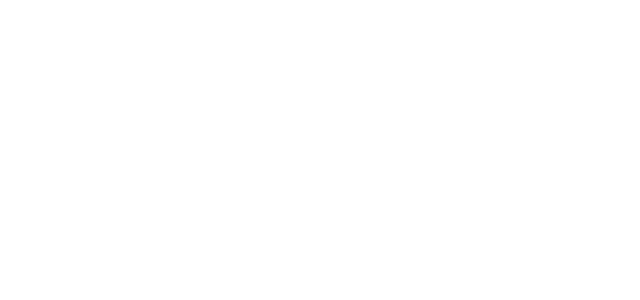
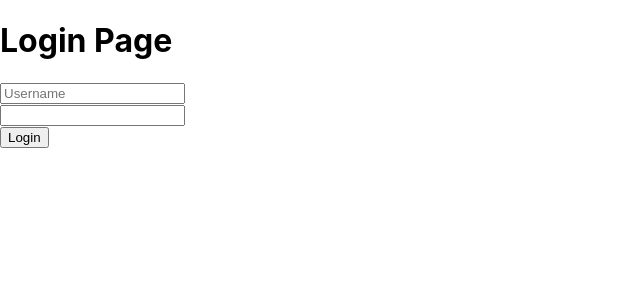
Before and after one commit to SebastianHawlitzki/capstone-project_sebastian_hawlitzki, a React (Create React App) app in the folder frontend/: page /login in a window 1280 px wide. Before the commit this address had no page. Shown: the top 300 px of the page, without its empty margins (0-640 px from the left). Built offline with nearby package versions, Linux system fonts and the light colour scheme.

Commit message:
feat: Login frontend implementation + logout , bugfix on package.json

```diff
--- a/frontend/package.json
+++ b/frontend/package.json
@@ -11,8 +11,10 @@
     "@types/node": "^16.18.11",
     "@types/react": "^18.0.27",
     "@types/react-dom": "^18.0.10",
+    "axios": "^1.2.4",
     "react": "^18.2.0",
     "react-dom": "^18.2.0",
+    "react-router-dom": "^6.7.0",
     "react-scripts": "5.0.1",
     "typescript": "^4.9.4",
     "web-vitals": "^2.1.4"
--- a/frontend/src/App.tsx
+++ b/frontend/src/App.tsx
@@ -1,16 +1,13 @@
 import React from 'react';
 import './App.css';
-import {BrowserRouter, Route, Routes} from "react-router-dom";
-import HomePage from "./pages/HomePage";
-import TransactionPage from "./pages/TransactionPage";
+import {BrowserRouter} from "react-router-dom";
+import Root from "./Root";
+
 
 export default function App() {
     return (
         <BrowserRouter>
-            <Routes>
-                <Route path="/" element={<HomePage/>}/>
-                <Route path="/transaction" element={<TransactionPage/>}/>
-            </Routes>
+            <Root/>
         </BrowserRouter>
     );
 }
--- /dev/null
+++ b/frontend/src/Root.tsx
@@ -0,0 +1,28 @@
+import {Route, Routes} from "react-router-dom";
+import Auth from "./components/Auth";
+import HomePage from "./pages/HomePage";
+import LoginPage from "./pages/LoginPage";
+import React from "react";
+import LogoutButton from "./components/LogoutButton";
+import TransactionPage from "./pages/TransactionPage";
+
+export default function Root () {
+    return (
+        <Routes>
+            <Route path="/" element={
+                <Auth>
+                    <HomePage/>
+                </Auth>
+            }/>
+
+            <Route path="/transaction" element={
+                <Auth>
+                    <LogoutButton/>
+                    <TransactionPage/>
+                </Auth>
+            }/>
+
+            <Route path="/login" element={<LoginPage/>}/>
+        </Routes>
+    );
+}
--- /dev/null
+++ b/frontend/src/components/Auth.tsx
@@ -0,0 +1,33 @@
+import React, {useEffect} from "react";
+import {useLocation, useNavigate} from "react-router-dom";
+import axios from "axios";
+
+export default function Auth (
+    {
+        children,
+    } : {
+        children: React.ReactNode,
+    }
+) {
+    const [isAuthenticated, setIsAuthenticated] = React.useState(false);
+    const navigate = useNavigate();
+    const location = useLocation();
+
+    useEffect(() => {
+        (async () => {
+            try {
+                await axios.get("/api/app-users/me");
+                setIsAuthenticated(true);
+            } catch (e) {
+                setIsAuthenticated(false);
+                navigate("/login");
+            }
+        })();
+    }, [location.pathname, navigate]);
+
+    return (
+        <>
+            {isAuthenticated && children}
+        </>
+    );
+}
--- /dev/null
+++ b/frontend/src/components/LogoutButton.tsx
@@ -0,0 +1,17 @@
+import {useNavigate} from "react-router-dom";
+import {useCallback} from "react";
+import axios from "axios";
+
+export default function LogoutButton () {
+    const navigate = useNavigate();
+
+    const logout = useCallback(async () => {
+        await axios.get("/api/app-users/logout");
+        navigate("/login");
+        window.document.cookie = "";
+    }, [navigate]);
+
+    return (
+        <button onClick={logout}>Logout</button>
+    )
+}
--- a/frontend/src/pages/HomePage.tsx
+++ b/frontend/src/pages/HomePage.tsx
@@ -1,7 +1,10 @@
+import LogoutButton from "../components/LogoutButton";
+
 export default function HomePage () {
     return (
         <div>
             <h1>Home Page</h1>
+            <LogoutButton/>
         </div>
     );
 }
--- /dev/null
+++ b/frontend/src/pages/LoginPage.tsx
@@ -0,0 +1,62 @@
+import {FormEvent, useCallback, useState} from "react";
+import axios from "axios";
+import {useNavigate} from "react-router-dom";
+
+export default function LoginPage () {
+    const [username, setUsername] = useState("");
+    const [password, setPassword] = useState("");
+
+    const [error, setError] = useState("");
+
+    const navigate = useNavigate();
+
+    const login = useCallback(async (e: FormEvent<HTMLFormElement>) => {
+        e.preventDefault();
+
+        setError("");
+
+        try {
+            await axios.post("/api/app-users/login", null, {
+                headers: {
+                    "Authorization": "Basic " + window.btoa(
+                        username + ":" + password
+                    )
+                }
+            });
+
+            navigate("/");
+        } catch (e) {
+            setError("Invalid username or password");
+        }
+    }, [navigate, password, username]);
+
+    return (
+        <div>
+            <h1>Login Page</h1>
+
+            {error && <div>{error}</div>}
+
+            <form onSubmit={login}>
+                <div>
+                    <input
+                        placeholder="Username"
+                        value={username}
+                        onChange={e => setUsername(e.target.value)}
+                    />
+                </div>
+
+                <div>
+                    <input
+                        type="password"
+                        value={password}
+                        onChange={e => setPassword(e.target.value)}
+                    />
+                </div>
+
+                <div>
+                    <button>Login</button>
+                </div>
+            </form>
+        </div>
+    );
+}
```
Also changed, not shown: 1 other file (tests, documents, lock files or other folders).
